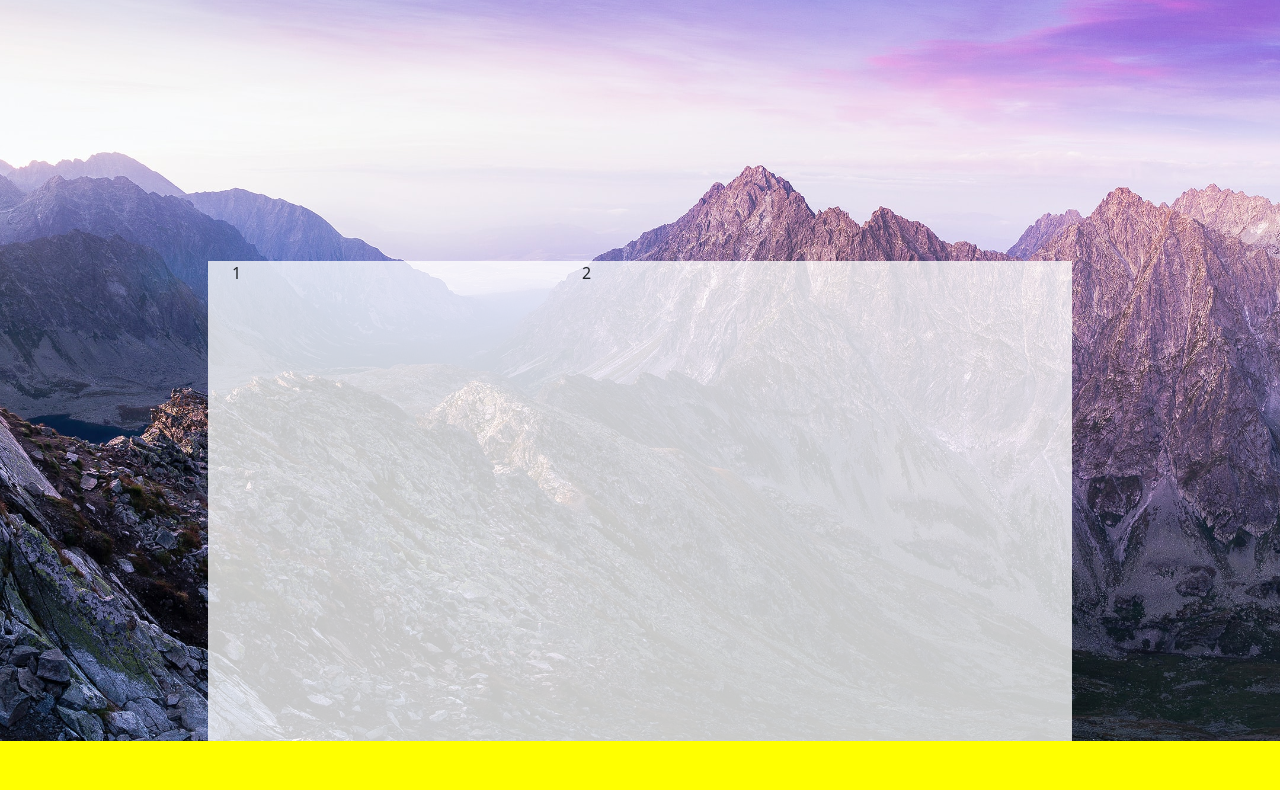
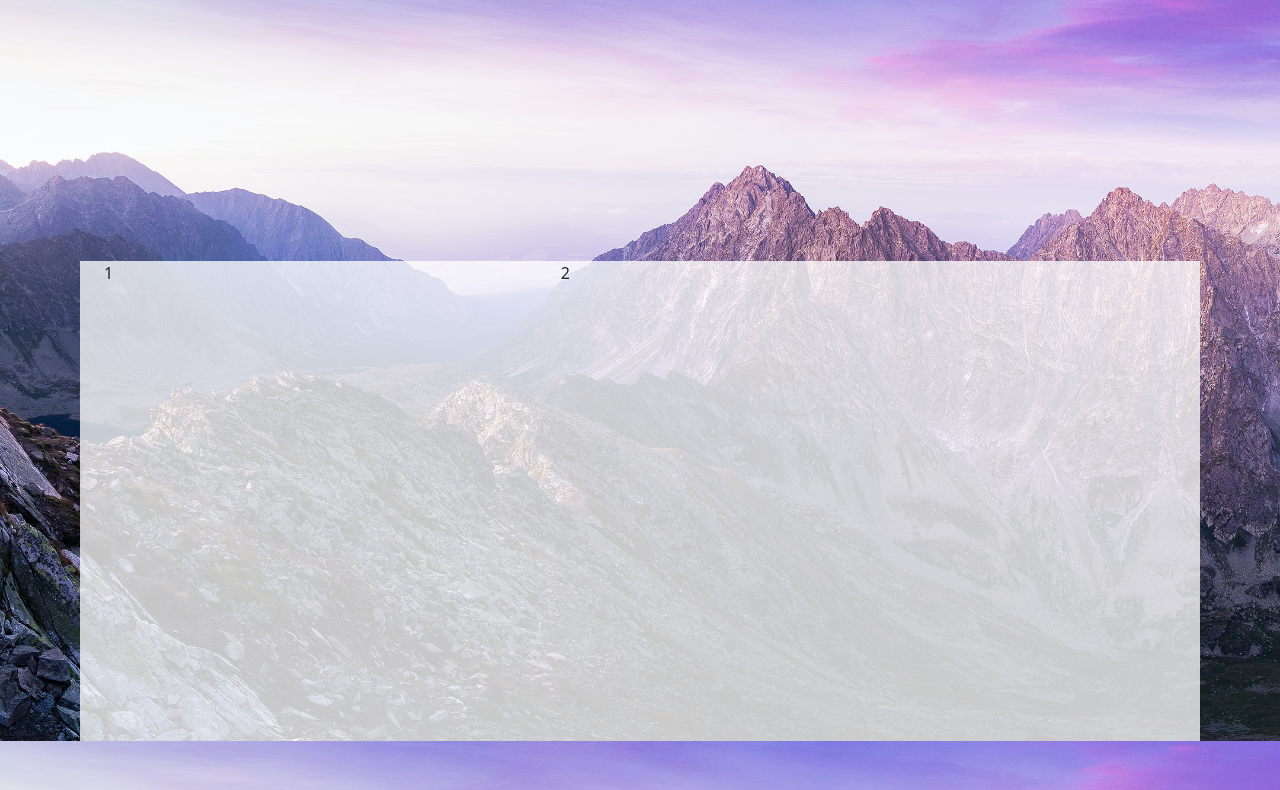
Before and after one commit to khavier/CV_P, a plain HTML site: page index.html in a window 1280 px wide. Shown: the part 59-849 px from the top of the page. Drawn offline with nearby package versions, Linux system fonts and the light colour scheme.

Commit message:
profileE

```diff
--- a/index.html
+++ b/index.html
@@ -46,8 +46,8 @@
         </div>
         <div class="row Row2">
             <div class="profile row">
-                <div class="col-lg-5 col-md-12">1</div>
-                <div class="col-lg-7 col-md-12">2</div>
+                <div class="col-lg-5  col-sm-12">1</div>
+                <div class="col-lg-7  col-sm-12">2</div>
             </div>
         </div>
         <div class="row Row3 container-fluid"></div>
--- a/styles/style.css
+++ b/styles/style.css
@@ -52,17 +52,42 @@
 }
 
 /* ------------------------------------------------------- */
-@media (max-width:540px) {
+@media (max-width:578px) {
     #main-div {
-        background-image: url('../image/samuel-ferrara-dKJXkKCF2D8-unsplash.jpg');
+        background-image: none;
         background-size: 100% 33rem;
     }
     .Row1{
-        padding: 0;
+        padding: 12px;
         margin: 0;
     }
     .Row2{
-        padding: 0;
+        padding: 12px;
         /* margin: 10px; */
     }
 }
+/* --------------------------------------- */
+@media (min-width:576px){
+    .Row1{
+        padding: 0;
+    }
+    .Row2{
+        padding: 12px;
+        /* margin: 5rem;  */
+    }
+}
+/* -------------------------------- */
+@media (min-width:768px) {
+    .Row1{
+        padding: 0;
+        margin: 0;
+        height: 15rem;
+    }
+    .Row2{
+        padding: 0;
+        margin: 5rem;
+    }
+    #navbarDiv{
+        padding: 0;
+    }
+}
```
